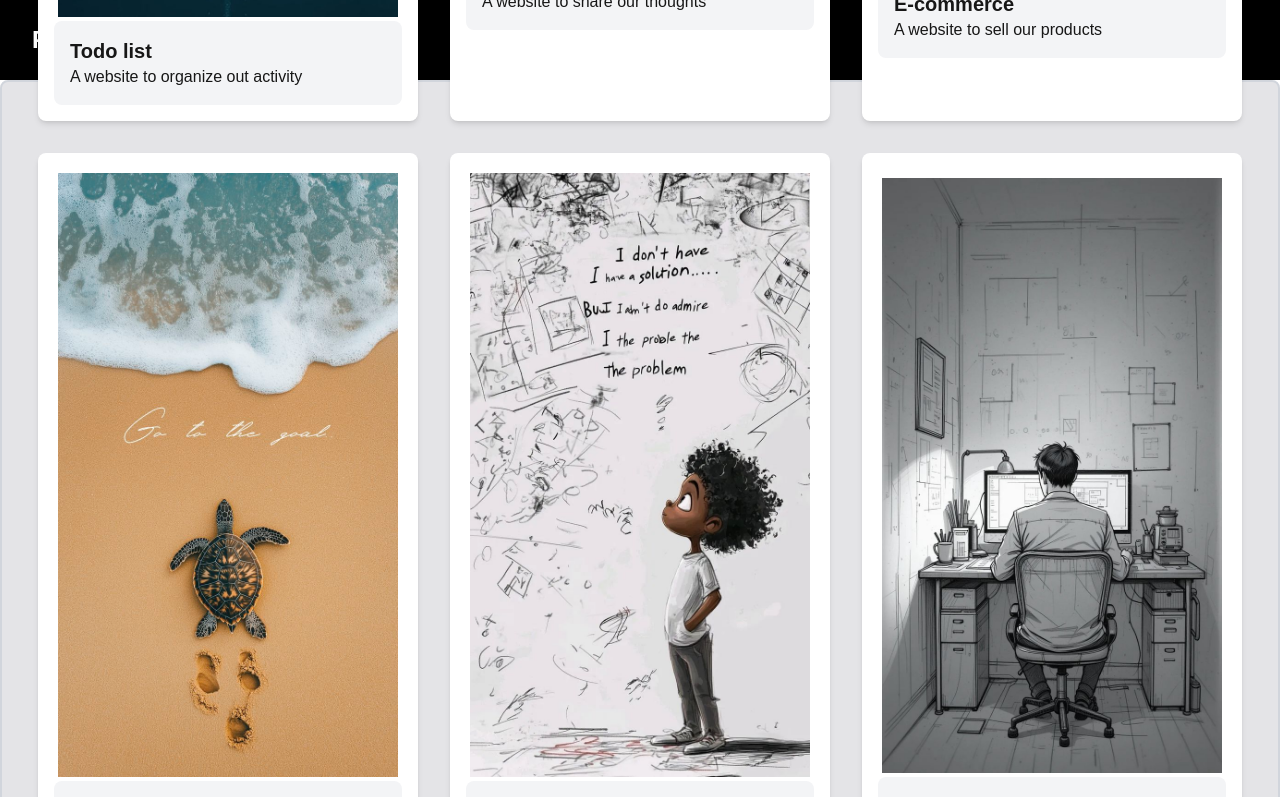
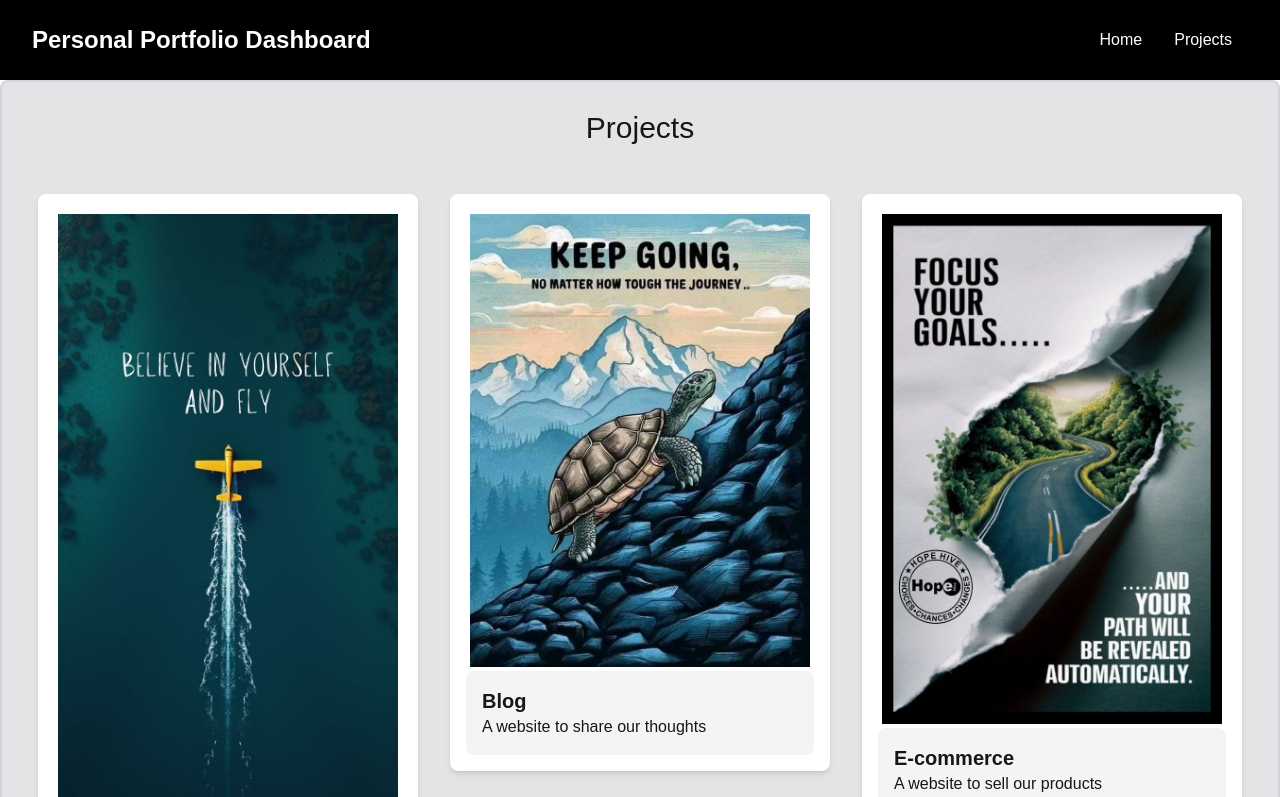
Before and after one commit to Benadict-tech/personal-portfolio-dashboard, a Next.js app: page /projects in a window 1280 px wide. Shown: the top 797 px of the page. Built offline with nearby package versions, Linux system fonts and the light colour scheme.

Commit message:
feat : add dynamic initial page

```diff
--- a/src/app/page.js
+++ b/src/app/page.js
@@ -1,6 +1,7 @@
 export default function Home() {
+
   return (
-    <div className="flex justify-center h-screen items-center flex-col gap-8 bg-gradient-to-r from-gray-300 to-gray-400">
+    <div className="flex justify-center min-h-screen items-center flex-col gap-8 bg-gradient-to-r from-gray-300 to-gray-400 ">
       <div className="flex justify-center items-center flex-col gap-8 border-2 border-gray-300 rounded-lg p-8 bg-zinc-200 shadow-xl ">
         <h1 className="text-4xl font-bold">
           Welcome to the Personal Portfolio Dashboard!
--- a/src/app/projects/page.js
+++ b/src/app/projects/page.js
@@ -1,6 +1,8 @@
 "use client"
 import { MOCK_PROJECTS } from "@/constants";
 import ProjectCard from "@/components/ProjectCard";
+import Link from "next/link";
+
 
 
 export default function Projects(){
@@ -9,16 +11,21 @@ export default function Projects(){
 
 
 return(
-    <div className="flex justify-center h-screen">
+    <div className="flex-1">
+        <div className="flex justify-center ">
         <div className="flex justify-center flex-col gap-6 border-2 border-gray-300 rounded-lg p-5 bg-zinc-200 shadow-xl ">
             <div className="flex justify-center">
                 <h1 className="text-3xl p-2">Projects</h1>
             </div>
 
-        <div className=" grid grid-cols-1 md:grid-cols-2 lg:grid-cols-3 gap-8 p-4">
-         {MOCK_PROJECTS.map((project,index) => (<ProjectCard key={project.id} image={project.image} title={project.title} description={project.description}/>))}
+        <div className=" h-screen grid grid-cols-1 md:grid-cols-2 lg:grid-cols-3 gap-8 p-4 ">
+         {MOCK_PROJECTS.map((project,index) => (<Link href={`/projects/${project.id}`} key={index}>
+         <ProjectCard key={project.id} image={project.image} title={project.title} description={project.description}/>
+         </Link>))}
         </div>
        </div>
     </div>
+    </div>
+
 )
 }
--- a/src/components/NavBar.jsx
+++ b/src/components/NavBar.jsx
@@ -2,7 +2,7 @@ import Link from 'next/link'
 export default function NavBar() {
     return(
         <div>
-            <nav className="bg-black h-20 flex items-center justify-between px-8">
+            <nav className="bg-black h-20 flex items-center justify-between px-8 sticky top-0 z-50">
             <div>
                 <h1 className="text-white text-2xl font-bold">Personal Portfolio Dashboard</h1>
             </div>
--- a/src/components/ProjectCard.jsx
+++ b/src/components/ProjectCard.jsx
@@ -1,7 +1,7 @@
 
 export default function ProjectCard({image, title, description}){
     return(
-        <div className="flex flex-col justify-center items-center bg-white rounded-lg  shadow-md p-4">
+        <div className="flex flex-col justify-center items-center bg-white rounded-lg  shadow-md p-4 hover:shadow-lg transition-shadow duration-300">
             <div className="p-1">
                 <img src={image} alt={title}/>
             </div>
--- a/src/constants.js
+++ b/src/constants.js
@@ -8,18 +8,154 @@ import img7 from "../public/assets/img-7.jpeg";
 import img8 from "../public/assets/img-8.jpeg";
 import img9 from "../public/assets/img-9.jpeg";
 
+const imgArray = [img1, img2, img3, img4, img5, img6, img7, img8, img9];
 
-    const imgArray = [img1, img2, img3, img4, img5, img6, img7, img8, img9];
+export const MOCK_PROJECTS = [
+  {
+    id: 1,
+    title: "Todo list",
+    description: "A website to organize out activity",
+    image: imgArray[0].src,
+  },
+  {
+    id: 2,
+    title: "Blog",
+    description: "A website to share our thoughts",
+    image: imgArray[1].src,
+  },
+  {
+    id: 3,
+    title: "E-commerce",
+    description: "A website to sell our products",
+    image: imgArray[2].src,
+  },
+  {
+    id: 4,
+    title: "Portfolio",
+    description: "A website to showcase our work",
+    image: imgArray[3].src,
+  },
+  {
+    id: 5,
+    title: "Chat app",
+    description: "A website to chat with our friends",
+    image: imgArray[4].src,
+  },
+  {
+    id: 6,
+    title: "Weather app",
+    description: "A website to check the weather",
+    image: imgArray[5].src,
+  },
+  {
+    id: 7,
+    title: "Recipe app",
+    description: "A website to find recipes",
+    image: imgArray[6].src,
+  },
+  {
+    id: 8,
+    title: "Fitness app",
+    description: "A website to track our fitness",
+    image: imgArray[7].src,
+  },
+  {
+    id: 9,
+    title: "Music app",
+    description: "A website to listen to music",
+    image: imgArray[8].src,
+  },
+];
 
-   export const MOCK_PROJECTS = [
-        {id: 1, title: "Todo list", description: "A website to organize out activity",image: imgArray[0].src,},
-        {id: 2, title: "Blog", description: "A website to share our thoughts",image: imgArray[1].src,},
-        {id: 3, title: "E-commerce", description: "A website to sell our products",image: imgArray[2].src,},
-        {id: 4, title: "Portfolio", description: "A website to showcase our work",image:imgArray[3].src,},
-        {id: 5, title: "Chat app", description: "A website to chat with our friends",image: imgArray[4].src,},
-        {id: 6, title: "Weather app", description: "A website to check the weather",image:imgArray[5].src,},
-        {id: 7, title: "Recipe app", description: "A website to find recipes",image: imgArray[6].src,},
-        {id: 8, title: "Fitness app", description: "A website to track our fitness",image: imgArray[7].src,},
-        {id: 9, title: "Music app", description: "A website to listen to music",image: imgArray[8].src,}
-
-    ]
+export const MOCK_PROJECT_DETAIL = [
+  {
+    id: 1,
+    title: "Todo list",
+    description:
+      "Productivity begins with a to-do list. It’s the first step toward organizing your work and getting it done. To-do lists are essentially a repository of tasks, but they can be much more than that, especially if you’re using a to-do list for project management. To-do list apps can describe the work, prioritize it and more Using a to-do list app to manage projects keeps you focused and limits distractions so you and your team can complete work in a timely manner. To-do list apps take a scrap of paper that most of us jot our tasks down on and turn into a visual task management tool for working more efficiently",
+    image: imgArray[0].src,
+    techStack: ["Next.js", "MongoDB", "Tailwind CSS"],
+    gitLink:"www.github.com/benliu/todo-list",
+    LiveDemoLink:"www.todo-list.com"
+  },
+  {
+    id: 2,
+    title: "Blog",
+    description:
+        "A blog is a type of website that focuses on written content, often in the form of articles or posts. Blogs can cover a wide range of topics, from personal experiences and opinions to news and analysis on specific subjects. They can be created by individuals, organizations, or businesses and can serve various purposes, such as sharing information, promoting products or services, or building a community around a particular topic. Blogs typically allow readers to leave comments and engage with the content, making them a popular platform for communication and interaction online.",
+    image: imgArray[1].src,
+    techStack: ["Next.js", "MongoDB", "Tailwind CSS"],
+    gitLink:"www.github.com/benliu/blog",
+    LiveDemoLink:"www.blog.com"
+  },
+  {
+    id: 3,
+    title: "E-commerce",
+    description:
+        "E-commerce, short for electronic commerce, refers to the buying and selling of goods and services over the internet. It encompasses a wide range of online business activities, including online retail stores, marketplaces, and digital services. E-commerce allows businesses to reach a global audience and provides consumers with the convenience of shopping from anywhere at any time. It typically involves online transactions, secure payment processing, and efficient delivery systems to facilitate the exchange of products and services in the digital marketplace.",
+    image: imgArray[2].src,
+    techStack: ["Next.js", "MongoDB", "Tailwind CSS"],
+    gitLink:"www.github.com/benliu/e-commerce",
+    LiveDemoLink:"www.e-commerce.com"
+  },
+  {
+    id: 4,
+    title: "Portfolio",
+    description:
+        "A portfolio is a collection of work samples, projects, or achievements that showcase an individual's skills, experience, and accomplishments. It is often used by professionals, artists, designers, writers, and other creatives to demonstrate their capabilities and attract potential clients or employers. A portfolio can include a variety of content, such as images, videos, written descriptions, case studies, and testimonials. It serves as a visual representation of one's expertise and can be presented in various formats, including physical portfolios, online websites, or digital presentations.",
+    image: imgArray[3].src,
+    techStack: ["Next.js", "MongoDB", "Tailwind CSS"],
+    gitLink:"www.github.com/benliu/portfolio",
+    LiveDemoLink:"www.portfolio.com"
+    },
+    {
+    id: 5,
+    title: "Chat app",
+    description:
+        "A chat app, also known as a messaging app, is a software application that allows users to communicate with each other in real-time through text, voice, or video messages. Chat apps can be used for personal communication between friends and family, as well as for professional communication within teams and organizations. They often include features such as group chats, file sharing, emojis, and notifications to enhance the user experience. Popular chat apps include WhatsApp, Facebook Messenger, Slack, and Microsoft Teams.",
+    image: imgArray[4].src,
+    techStack: ["Next.js", "MongoDB", "Tailwind CSS"],
+    gitLink:"www.github.com/benliu/chat-app",
+    LiveDemoLink:"www.chat-app.com"
+    },
+    {
+    id: 6,
+    title: "Weather app",
+    description:
+        "A weather app is a software application that provides users with real-time information about the weather conditions in their location or any other specified location. Weather apps typically display current temperature, humidity, wind speed, and precipitation levels, as well as forecasts for the upcoming hours, days, or weeks. They may also include features such as radar maps, severe weather alerts, and the ability to save multiple locations for quick access. Weather apps are commonly used on smartphones and tablets to help users plan their day and stay informed about changing weather conditions.",
+    image: imgArray[5].src,
+    techStack: ["Next.js", "MongoDB", "Tailwind CSS"],
+    gitLink:"www.github.com/benliu/weather-app",
+    LiveDemoLink:"www.weather-app.com"
+    },
+    {
+    id: 7,
+    title: "Recipe app",
+    description:
+        "A recipe app is a software application that provides users with a collection of cooking recipes and related features. Recipe apps typically allow users to search for recipes based on ingredients, cuisine, dietary preferences, or meal types. They may also include features such as step-by-step cooking instructions, nutritional information, shopping lists, and the ability to save favorite recipes for easy access. Recipe apps are commonly used by home cooks and food enthusiasts to discover new dishes, plan meals, and improve their cooking skills.",
+    image: imgArray[6].src,
+    techStack: ["Next.js", "MongoDB", "Tailwind CSS"],
+    gitLink:"www.github.com/benliu/recipe-app",
+    LiveDemoLink:"www.recipe-app.com"
+    },
+    {
+    id: 8,
+    title: "Fitness app",
+    description:
+        "A fitness app is a software application that helps users track and manage their physical activity, exercise routines, and overall health. Fitness apps typically offer features such as workout tracking, goal setting, progress monitoring, and personalized exercise plans. They may also include features like nutrition tracking, sleep monitoring, and social sharing to encourage user engagement and motivation. Fitness apps are commonly used by individuals looking to improve their fitness levels, maintain a healthy lifestyle, or achieve specific health goals.",
+    image: imgArray[7].src,
+    techStack: ["Next.js", "MongoDB", "Tailwind CSS"],
+    gitLink:"www.github.com/benliu/fitness-app",
+    LiveDemoLink:"www.fitness-app.com"
+    },
+    {
+    id: 9,
+    title: "Music app",
+    description:
+        "A music app is a software application that allows users to listen to, discover, and manage their music collection. Music apps typically offer features such as streaming music, creating playlists, downloading songs for offline listening, and personalized recommendations based on user preferences. They may also include social features that allow users to share music with friends and follow their favorite artists. Popular music apps include Spotify, Apple Music, and Pandora.",
+    image: imgArray[8].src,
+    techStack: ["Next.js", "MongoDB", "Tailwind CSS"],
+    gitLink:"www.github.com/benliu/music-app",
+    LiveDemoLink:"www.music-app.com",
+    }
+];
```
Also changed, not shown: src/app/projects/[id]/page.js (+11 -0 lines).
